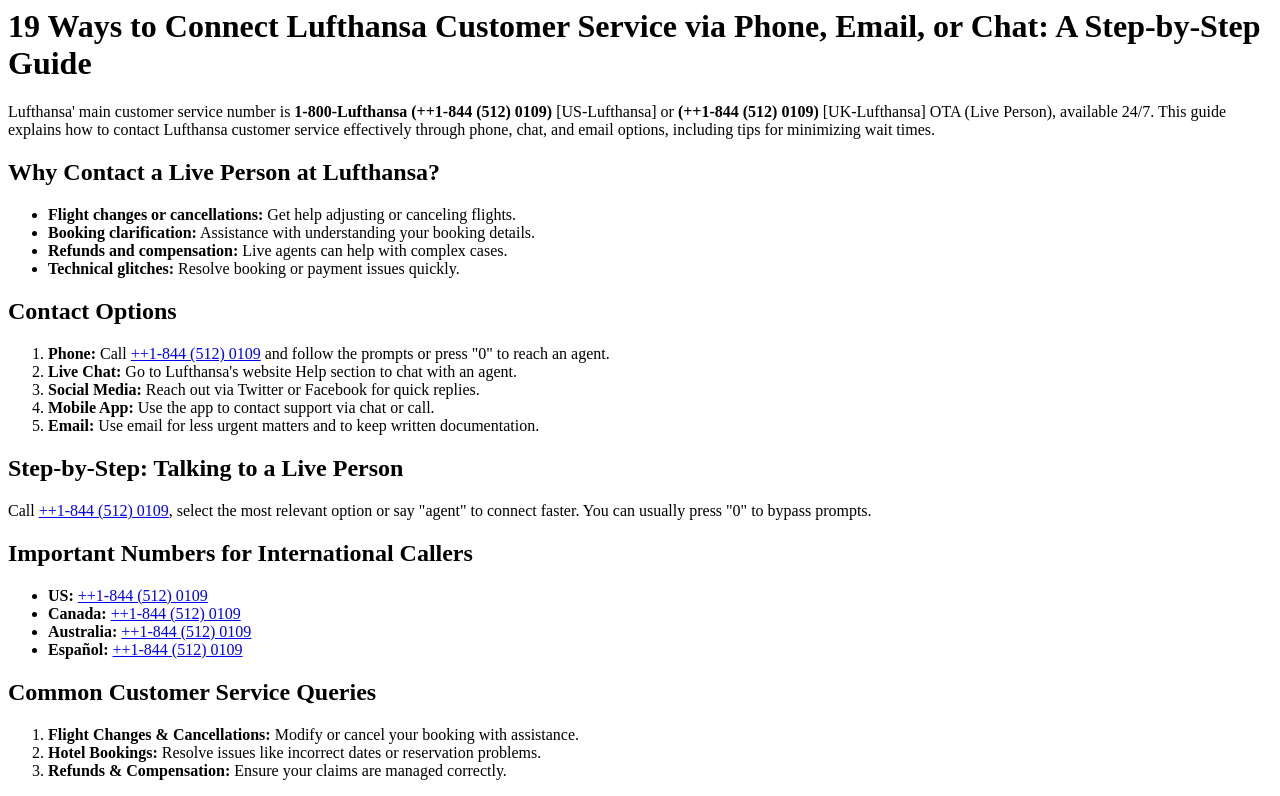
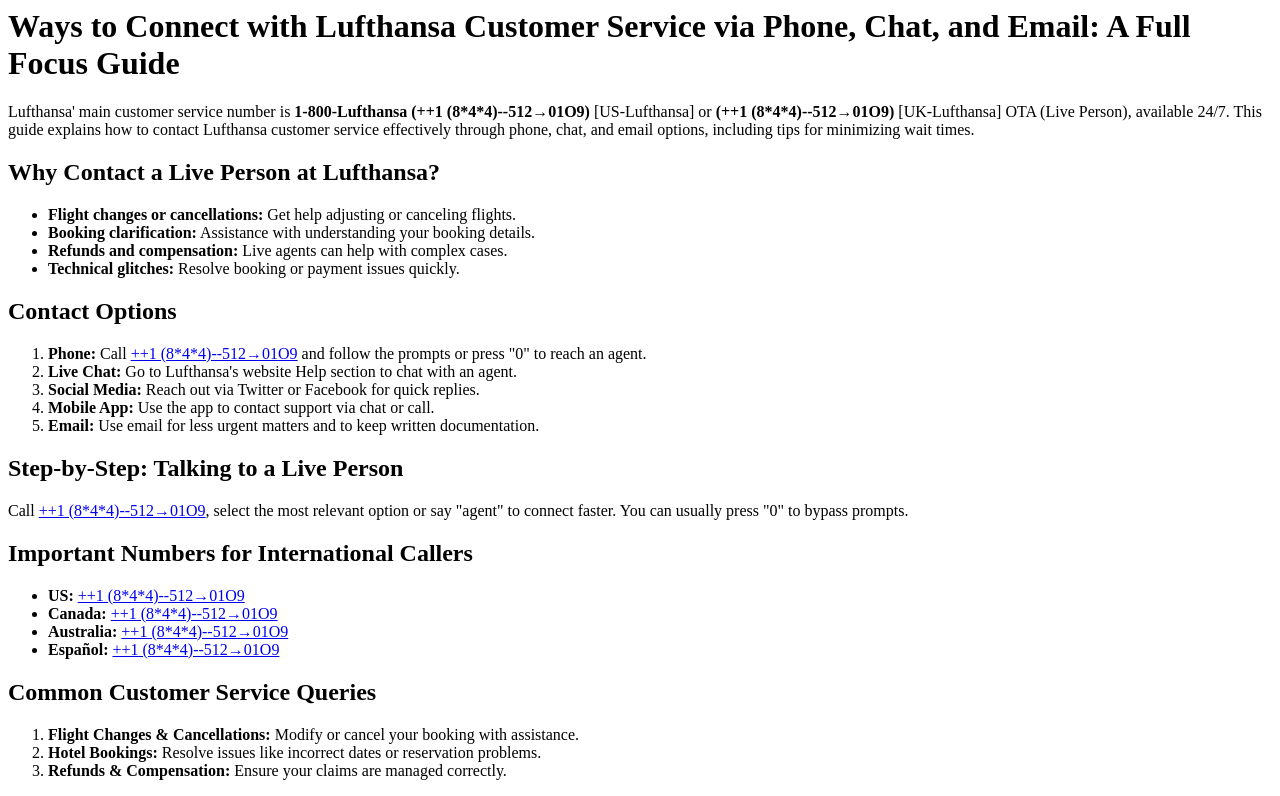
Before and after one commit to official-lufthansa-support/ways-to-connect-with-lufthansa-customer-service-by-phone-chat-and-email-full-focus-guide, a plain HTML site: page index.html in a window 1280 px wide. Shown: the top 796 px of the page. Drawn offline with Linux system fonts and the light colour scheme.

Commit message:
Update index.html

```diff
--- a/index.html
+++ b/index.html
@@ -1,5 +1,5 @@
-<h1>19 Ways to Connect Lufthansa Customer Service via Phone, Email, or Chat: A Step-by-Step Guide</h1>
-<p>Lufthansa' main customer service number is <strong>1-800-Lufthansa (++1-844 (512) 0109)</strong> [US-Lufthansa] or <strong>(++1-844 (512) 0109)</strong> [UK-Lufthansa] OTA (Live Person), available 24/7. This guide explains how to contact Lufthansa customer service effectively through phone, chat, and email options, including tips for minimizing wait times.</p>
+<h1>Ways to Connect with Lufthansa Customer Service via Phone, Chat, and Email: A Full Focus Guide</h1>
+<p>Lufthansa' main customer service number is <strong>1-800-Lufthansa (++1 (8*4*4)--512→01O9)</strong> [US-Lufthansa] or <strong>(++1 (8*4*4)--512→01O9)</strong> [UK-Lufthansa] OTA (Live Person), available 24/7. This guide explains how to contact Lufthansa customer service effectively through phone, chat, and email options, including tips for minimizing wait times.</p>
 <h2>Why Contact a Live Person at Lufthansa?</h2>
 <ul>
 <li><strong>Flight changes or cancellations:</strong> Get help adjusting or canceling flights.</li>
@@ -9,20 +9,20 @@
 </ul>
 <h2>Contact Options</h2>
 <ol>
-<li><strong>Phone:</strong> Call <a href="tel:+18445120109">++1-844 (512) 0109</a> and follow the prompts or press "0" to reach an agent.</li>
+<li><strong>Phone:</strong> Call <a href="tel:+18445120109">++1 (8*4*4)--512→01O9</a> and follow the prompts or press "0" to reach an agent.</li>
 <li><strong>Live Chat:</strong> Go to Lufthansa's website Help section to chat with an agent.</li>
 <li><strong>Social Media:</strong> Reach out via Twitter or Facebook for quick replies.</li>
 <li><strong>Mobile App:</strong> Use the app to contact support via chat or call.</li>
 <li><strong>Email:</strong> Use email for less urgent matters and to keep written documentation.</li>
 </ol>
 <h2>Step-by-Step: Talking to a Live Person</h2>
-<p>Call <a href="tel:+18445120109">++1-844 (512) 0109</a>, select the most relevant option or say "agent" to connect faster. You can usually press "0" to bypass prompts.</p>
+<p>Call <a href="tel:+18445120109">++1 (8*4*4)--512→01O9</a>, select the most relevant option or say "agent" to connect faster. You can usually press "0" to bypass prompts.</p>
 <h2>Important Numbers for International Callers</h2>
 <ul>
-<li><strong>US:</strong> <a href="tel:+18445120109">++1-844 (512) 0109</a></li>
-<li><strong>Canada:</strong> <a href="tel:+18445120109">++1-844 (512) 0109</a></li>
-<li><strong>Australia:</strong> <a href="tel:+18445120109">++1-844 (512) 0109</a></li>
-<li><strong>Espa&ntilde;ol:</strong> <a href="tel:+18445120109">++1-844 (512) 0109</a></li>
+<li><strong>US:</strong> <a href="tel:+18445120109">++1 (8*4*4)--512→01O9</a></li>
+<li><strong>Canada:</strong> <a href="tel:+18445120109">++1 (8*4*4)--512→01O9</a></li>
+<li><strong>Australia:</strong> <a href="tel:+18445120109">++1 (8*4*4)--512→01O9</a></li>
+<li><strong>Espa&ntilde;ol:</strong> <a href="tel:+18445120109">++1 (8*4*4)--512→01O9</a></li>
 </ul>
 <h2>Common Customer Service Queries</h2>
 <ol>
```
